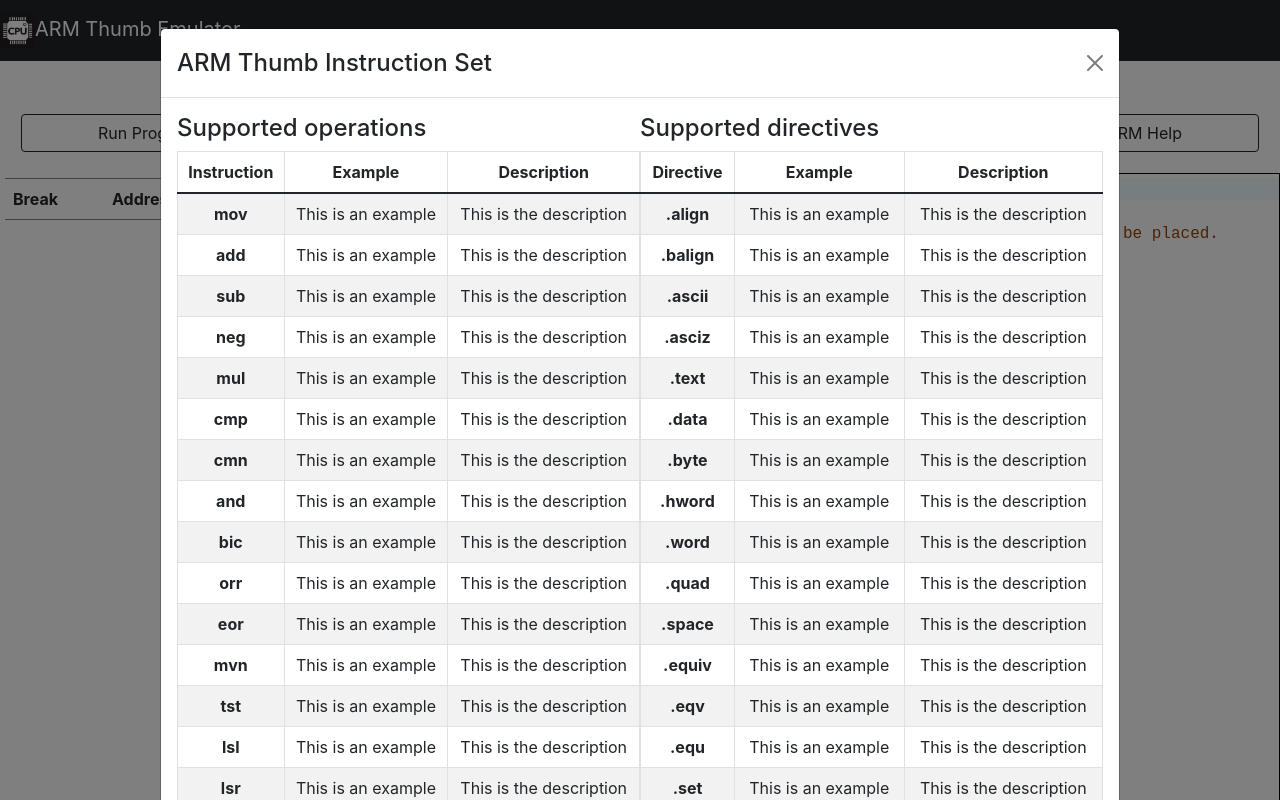
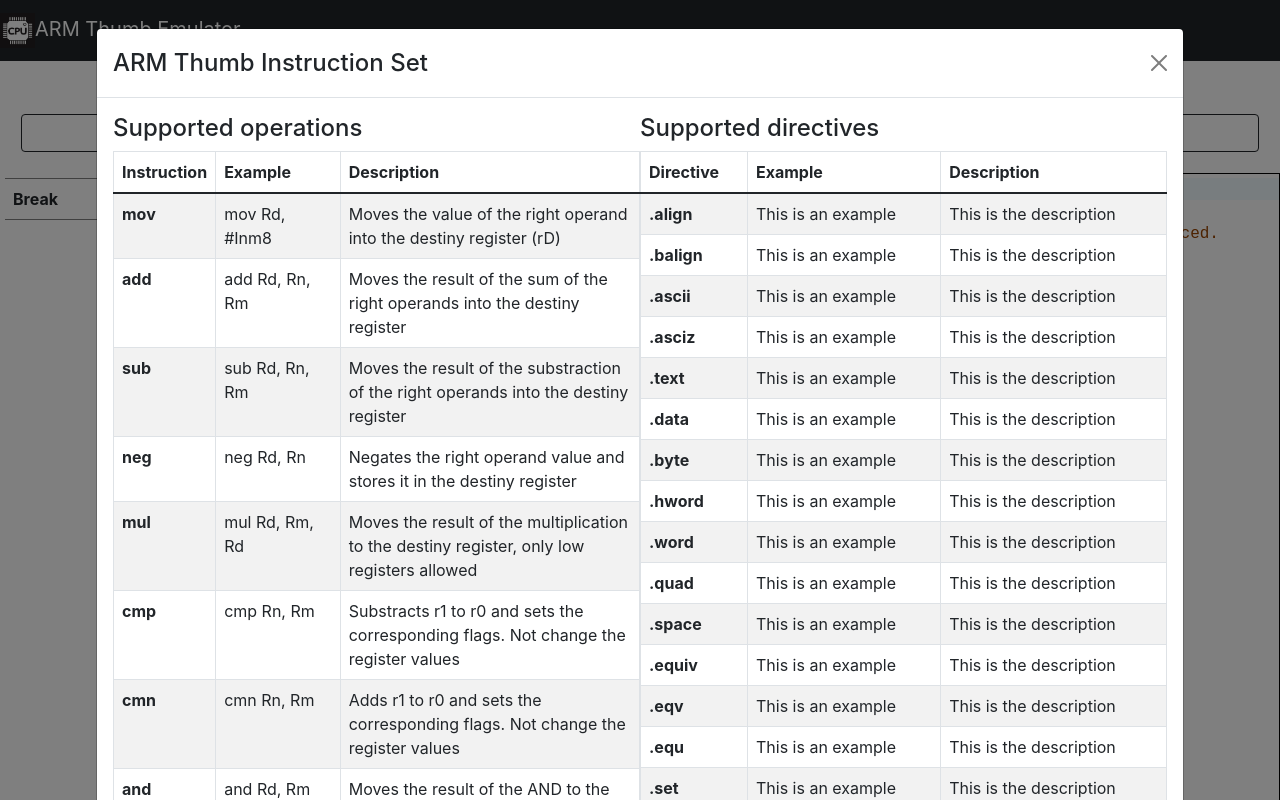
Before and after one commit to FreddyJS/wthumb, a React (Create React App) app in the folder frontend/: page / in a window 1280 px wide. Both pictures are taken after a click on the button "ARM Help". Shown: the top 800 px of the page. Built offline with nearby package versions, Linux system fonts and the light colour scheme.

Commit message:
Updated emulator

```diff
--- a/frontend/src/components/Help/Help.tsx
+++ b/frontend/src/components/Help/Help.tsx
@@ -5,6 +5,8 @@ import Button from 'react-bootstrap/Button';
 import Table from 'react-bootstrap/Table';
 
 import { wordToDirective, wordToOperation } from 'emulator/types';
+import { operationsInfo } from './info';
+
 type HelpProps = {
     show: boolean;
     onClose: () => void;
@@ -30,12 +32,12 @@ const Help = ({ show, onClose }: HelpProps) => {
                                 </tr>
                             </thead>
                             <tbody>
-                                {Object.keys(wordToOperation).map((word) => {
+                                {Object.keys(operationsInfo).map((word) => {
                                     return (
                                         <tr key={word}>
                                             <td><b>{word}</b></td>
-                                            <td>This is an example</td>
-                                            <td>This is the description</td>
+                                            <td>{operationsInfo[word].example}</td>
+                                            <td>{operationsInfo[word].description}</td>
                                         </tr>
                                     );
                                 }
--- a/frontend/src/components/Help/help.scss
+++ b/frontend/src/components/Help/help.scss
@@ -1,8 +1,8 @@
 .modal-dialog {
-    max-width: 75%;
+    max-width: 85%;
 }
 
 .help-table {
-    text-align: center;
+    text-align: start;
     padding: 1rem;
 }
--- /dev/null
+++ b/frontend/src/components/Help/info.ts
@@ -0,0 +1,126 @@
+import { Operation } from "emulator";
+
+const operationsInfo: { [key: string]: { example: string, description: string} } = {
+    mov: {
+        example: 'mov Rd, #Inm8',
+        description: 'Moves the value of the right operand into the destiny register (rD)'
+    },
+    add: {
+        example: 'add Rd, Rn, Rm',
+        description: 'Moves the result of the sum of the right operands into the destiny register'
+    },
+    sub: {
+        example: 'sub Rd, Rn, Rm',
+        description: 'Moves the result of the substraction of the right operands into the destiny register'
+    },
+    neg: {
+        example: 'neg Rd, Rn',
+        description: 'Negates the right operand value and stores it in the destiny register'
+    },
+    mul: {
+        example: 'mul Rd, Rm, Rd',
+        description: 'Moves the result of the multiplication to the destiny register, only low registers allowed'
+    },
+    cmp: {
+        example: 'cmp Rn, Rm',
+        description: 'Substracts r1 to r0 and sets the corresponding flags. Not change the register values'
+    },
+    cmn: {
+        example: 'cmn Rn, Rm',
+        description: 'Adds r1 to r0 and sets the corresponding flags. Not change the register values'
+    },
+    and: {
+        example: 'and Rd, Rm',
+        description: 'Moves the result of the AND to the destiny register'
+    },
+    bic: {
+        example: 'bic Rd, Rm',
+        description: 'Moves the result of the AND NOT to the destiny register'
+    },
+    orr: {
+        example: 'orr Rd, Rm',
+        description: 'Moves the result of the OR to the destiny register'
+    },
+    eor: {
+        example: 'eor Rd, Rm',
+        description: 'Moves the result of the XOR to the destiny register'
+    },
+    mvn: {
+        example: 'mvn Rd, Rm',
+        description: 'Moves the result of the NOT to the destiny register'
+    },
+    tst: {
+        example: 'tst Rd, Rm',
+        description: 'Moves the result of the NOT to the destiny register'
+    },
+    lsl: {
+        example: 'lsl Rd, Rm, #Shift',
+        description: 'Moves the value of the register Rm shifted to the left #Shift times'
+    },
+    lsr: {
+        example: 'lsr Rd, Rm, #Shift',
+        description: 'Moves the value of the register Rm shifted to the left #Shift times'
+    },
+    asr: {
+        example: 'asr Rd, Rm, #Shift',
+        description: 'Arithmetic shift to the right. Stores the value in the destiny register'
+    },
+    ror: {
+        example: 'ror Rd, Rm, #Shift',
+        description: 'Cyclic shift to the right. Stores the value in the destiny register'
+    },
+    ldr: {
+        example: 'ldr Rd, [Rn, #Inm]',
+        description: 'Loads a word from the memory address Rm + #Inm in the destiny register'
+    },
+    ldrh: {
+        example: 'ldrh Rd, [Rn, #Inm]',
+        description: 'Loads a half-word from the memory address Rm + #Inm in the destiny register'
+    },
+    ldrb: {
+        example: 'ldrb Rd, [Rn, #Inm]',
+        description: 'Loads a byte from the memory address Rm + #Inm in the destiny register'
+    },
+    ldrsh: {
+        example: 'ldrsh Rd, [Rn, #Inm]',
+        description: 'Loads a signed (bits 31:16 = bit 15) half-word from the memory address Rm + #Inm in the destiny register'
+    },
+    ldrsb: {
+        example: 'ldrsb Rd, [Rn, #Inm]',
+        description: 'Loads a signed (bits 31:16 = bit 15) byte from the memory address Rm + #Inm in the destiny register'
+    },
+    str: {
+        example: 'str Rd, [Rn, #Inm]',
+        description: 'Stores the value of the register Rd into the memory address Rn + #Inm'
+    },
+    strh: {
+        example: 'strh Rd, [Rn, #Inm]',
+        description: 'Stores a the lower 16 bits of the register Rd into the memory address Rn + #Inm'
+    },
+    strb: {
+        example: 'strb Rd, [Rn, #Inm]',
+        description: 'Stores a the lower 8 bits of the register Rd into the memory address Rn + #Inm'
+    },
+    push: {
+        example: 'push {r0, r1}',
+        description: 'Stores the values of the registers into the stack memory zone'
+    },
+    pop: {
+        example: 'push {r1, r0}',
+        description: 'Loads the top values of the stack into the registers'
+    },
+    b: {
+        example: 'b{condition} label',
+        description: 'Jumps to the program address of the label (PC = label) if the condition is true or not exists'
+    },
+    bl: {
+        example: 'bl label',
+        description: 'Long jump to the program address of the label, LR = PC + 2 (return address) and PC = label'
+    },
+    wfi: {
+        example: 'wfi',
+        description: 'Stops the execution of the cpu'
+    },
+  };
+
+  export { operationsInfo };
--- a/frontend/src/emulator/compiler.ts
+++ b/frontend/src/emulator/compiler.ts
@@ -7,7 +7,7 @@ import { argToOperandType, assert, inmediateInRange, isAligned, isHighRegister,
 // Global variables used by the compiler
 let program: Program = { ins: [], error: undefined }
 let symbols: { [key: string]: string } = {}
-let memory: Memory = { symbols: {}, data: []}
+let memory: Memory = { symbols: {}, data: [] }
 let memByteIndex = 0
 
 function _throwCompilerError(error: string, line: number | undefined) {
@@ -769,8 +769,14 @@ function compileInstruction(line: string) {
       }
 
       // Operand two can only use low registers or #Inm
-      const value1 = arg2.split(',')[0].replace('[', '').trim();
-      const value2 = arg2.split(',')[1].replace(']', '').trim();
+      const value1 = arg2.split(',')[0].replace('[', '').replace(']', '').trim();
+      let value2 = arg2.split(',')[1];
+      if (value2 === undefined) {
+        value2 = '#0';
+      } else {
+        value2 = value2.replace(']', '').trim();
+      }
+
       const value1Type = argToOperandType(value1);
       const value2Type = argToOperandType(value2);
 
@@ -802,8 +808,14 @@ function compileInstruction(line: string) {
       }
 
       // Operand two can only use low registers or #Inm
-      const value1 = arg2.split(',')[0].replace('[', '').trim();
-      const value2 = arg2.split(',')[1].replace(']', '').trim();
+      const value1 = arg2.split(',')[0].replace('[', '').replace(']', '').trim();
+      let value2 = arg2.split(',')[1];
+      if (value2 === undefined) {
+        value2 = '#0';
+      } else {
+        value2 = value2.replace(']', '').trim();
+      }
+
       const value1Type = argToOperandType(value1);
       const value2Type = argToOperandType(value2);
 
@@ -836,8 +848,14 @@ function compileInstruction(line: string) {
       }
 
       // Operand two can only use low registers or #Inm
-      const value1 = arg2.split(',')[0].replace('[', '').trim();
-      const value2 = arg2.split(',')[1].replace(']', '').trim();
+      const value1 = arg2.split(',')[0].replace('[', '').replace('[', '').trim();
+      let value2 = arg2.split(',')[1];
+      if (value2 === undefined) {
+        value2 = '#0';
+      } else {
+        value2 = value2.replace(']', '').trim();
+      }
+
       const value1Type = argToOperandType(value1);
       const value2Type = argToOperandType(value2);
 
@@ -905,8 +923,14 @@ function compileInstruction(line: string) {
       }
 
       // Operand two can only use low registers or #Inm
-      const value1 = arg2.split(',')[0].replace('[', '').trim();
-      const value2 = arg2.split(',')[1].replace(']', '').trim();
+      const value1 = arg2.split(',')[0].replace('[', '').replace(']', '').trim();
+      let value2 = arg2.split(',')[1];
+      if (value2 === undefined) {
+        value2 = '#0';
+      } else {
+        value2 = value2.replace(']', '').trim();
+      }
+
       const value1Type = argToOperandType(value1);
       const value2Type = argToOperandType(value2);
 
@@ -938,8 +962,14 @@ function compileInstruction(line: string) {
       }
 
       // Operand two can only use low registers or #Inm
-      const value1 = arg2.split(',')[0].replace('[', '').trim();
-      const value2 = arg2.split(',')[1].replace(']', '').trim();
+      const value1 = arg2.split(',')[0].replace('[', '').replace(']', '').trim();
+      let value2 = arg2.split(',')[1];
+      if (value2 === undefined) {
+        value2 = '#0';
+      } else {
+        value2 = value2.replace(']', '').trim();
+      }
+
       const value1Type = argToOperandType(value1);
       const value2Type = argToOperandType(value2);
 
@@ -1139,7 +1169,7 @@ function compileAssembly(source: string): [Program, Memory] {
     }
   }
 
-  for (let i = 0; i < program.ins.length; i++) {
+  for (let i = 0; i < program.ins.length && program.error === undefined; i++) {
     const instruction = program.ins[i];
     if (instruction.operation === Operation.B || instruction.operation === Operation.BL) {
       if (labels[instruction.operands[0].value] === undefined) {
--- a/frontend/src/emulator/cpu.ts
+++ b/frontend/src/emulator/cpu.ts
@@ -147,7 +147,10 @@ function defaultCPU(props: cpuProps = { memorySize: defaultMemorySize, stackSize
       this.memory.symbols = initialMemory.symbols;
 
       this.regs['r13'] = this.memSize * 4;
-      this.memory.data = this.memory.data.concat(new Array(this.stackSize).fill(0));
+      if (this.memSize > props.memorySize) {
+        const missingStack = props.stackSize - (this.memory.data.length - this.memSize);
+        this.memory.data = this.memory.data.concat(new Array(missingStack).fill(0));
+      }
     },
     execute(ins: Instruction) {
       assert(Operation.TOTAL_OPERATIONS === 30, 'Exhaustive handling of operations in execute');
```
